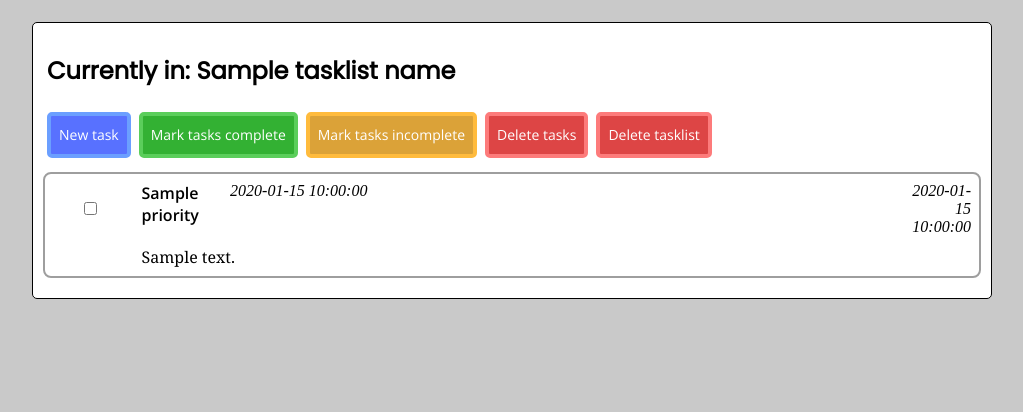
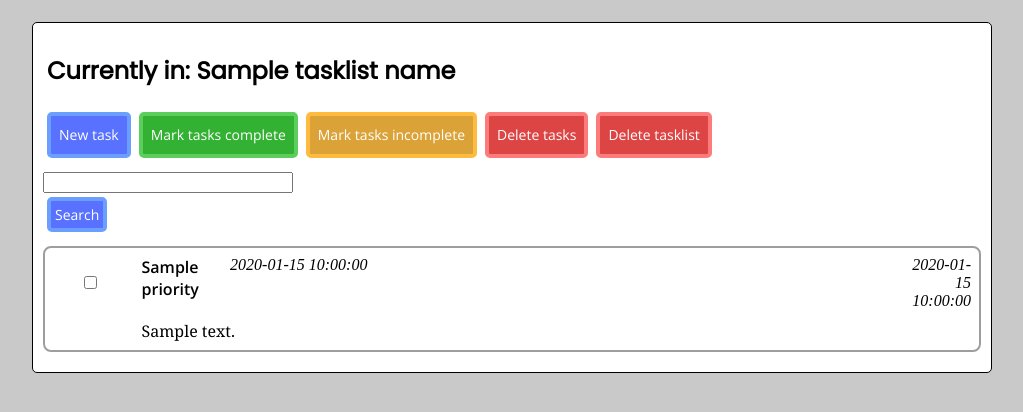
Before and after one commit to onstop4/WillDo, a Flask app: template willdo/templates/within_tasklist/select_task.html in a window 1280 px wide. Shown: the part 69-481 px from the top of the page, without its empty margins (128-1151 px from the left). Run offline with Flask 2, Linux system fonts and the light colour scheme; the template is opened without the code that fills it: most values are stand-ins (such as "Sample title", 1, 10 or a date in 2020); parts of the project's set-up code (start-up, migrations or seed data) failed here and were passed over.

Commit message:
Add html and css for search bar on select tasks page.

```diff
--- a/willdo/static/styles/main.css
+++ b/willdo/static/styles/main.css
@@ -176,3 +176,22 @@ input.button, input.button:visited {
 .button--green:active {
     background-color: rgb(32, 110, 32);
 }
+
+.search-bar {
+    display: flex;
+    max-width: 250px;
+    flex-flow: row wrap;
+    margin: 10px 0;
+    align-items: center;
+}
+
+.search-bar__text-input {
+    flex: 4;
+
+}
+
+.search-bar__button {
+    flex: 0;
+    height: auto;
+    padding: 4px;
+}
--- a/willdo/templates/within_tasklist/select_task.html
+++ b/willdo/templates/within_tasklist/select_task.html
@@ -19,6 +19,13 @@
         {% endif %}
         <input class="button button--red" type="submit" name="delete-tasklist" value="Delete tasklist">
     </div>
+
+    {% if tasks %}
+    <div class="search-bar">
+        <input class="search-bar__text-input" type="text" id="search-input" name="search-input">
+        <input class="button search-bar__button" type="submit" name="search" value="Search">
+    </div>
+    {% endif %}
 
     <div>
         {% if not tasks %}
```
Lines whose indentation alone changed are shown as unchanged.
